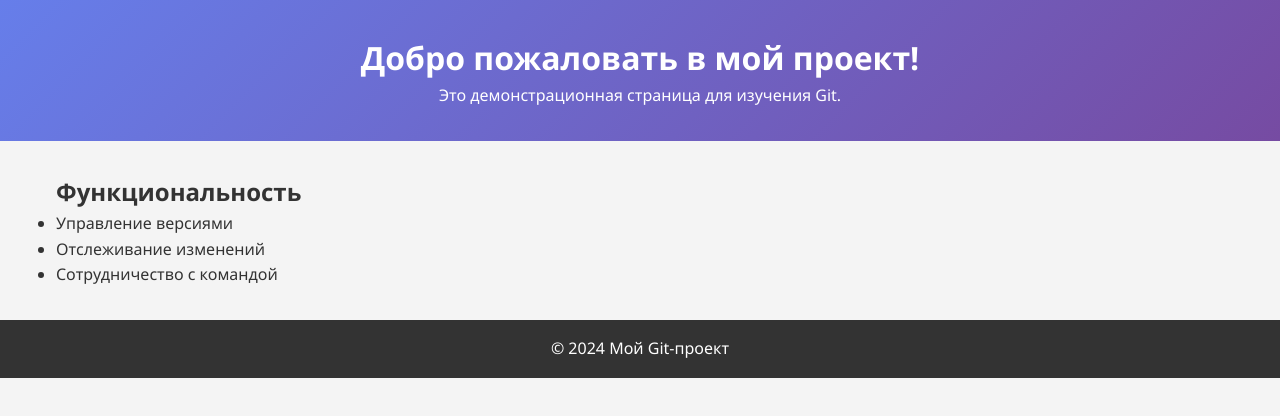
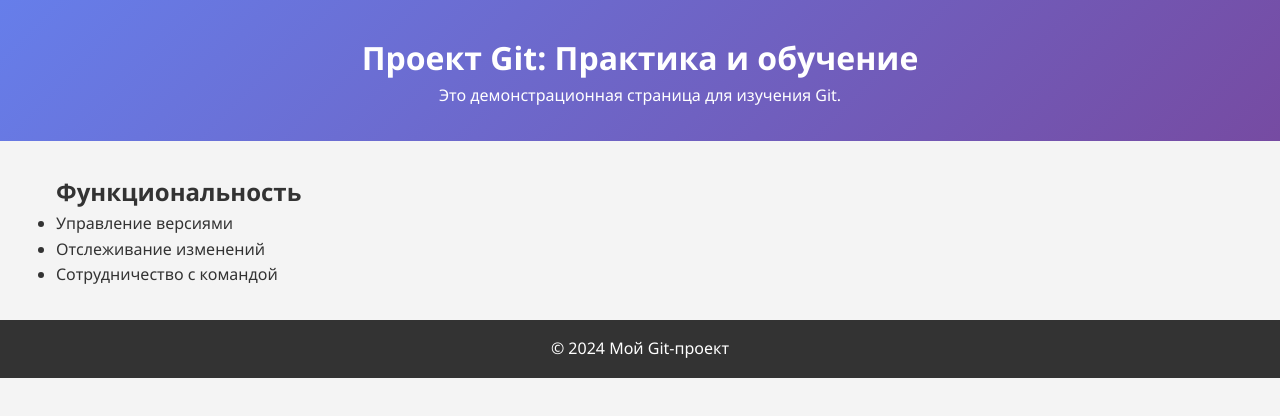
Before and after one commit to AnoMi5021/my-git-practice, a plain HTML site: page index.html in a window 1280 px wide. Drawn offline with Linux system fonts and the light colour scheme.

Commit message:
Update project title in index.html

```diff
--- a/index.html
+++ b/index.html
@@ -8,7 +8,7 @@
 </head>
 <body>
   <header>
-    <h1>Добро пожаловать в мой проект!</h1>
+    <h1>Проект Git: Практика и обучение</h1>
     <p>Это демонстрационная страница для изучения Git.</p>
   </header>
   <main>
```
